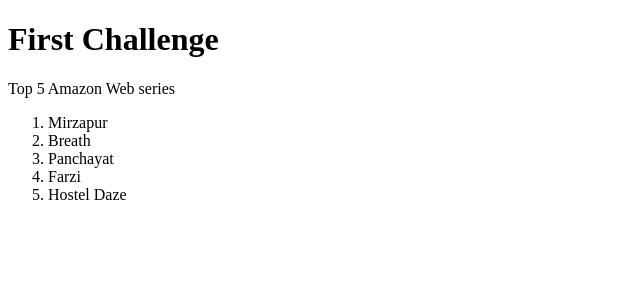
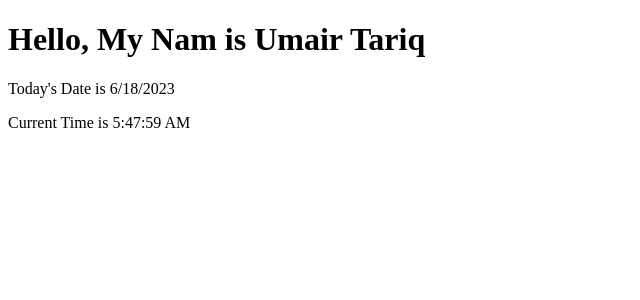
Before and after one commit to umairtariq1021/React-First-Challenge, a React (Create React App) app: page / in a window 1280 px wide. Shown: the top 300 px of the page, without its empty margins (0-640 px from the left). Built offline with nearby package versions, Linux system fonts and the light colour scheme.

Commit message:
second challenge

```diff
--- a/src/index.js
+++ b/src/index.js
@@ -3,18 +3,25 @@
 import ReactDOM from 'react-dom';
 
 
+const FirstName = "Umair";
+const LastName = "Tariq";
+const date = new Date().toLocaleDateString();
+const currentTime = new Date().toLocaleTimeString();
+
 ReactDOM.render(
   <>
+    <h1>{`Hello, My Nam is ${FirstName} ${LastName} `}</h1>
 
-    <h1>First Challenge</h1>
-    <p>Top 5 Amazon Web series</p>
-    <ol>
+    <p>{`Today's Date is ${date}`}</p>
+    <p>{`Current Time is ${currentTime}`}</p>
+    {/* <p>{`Top ${Numb} ${platForm} Web series`}</p> */}
+    {/* <ol>
       <li>Mirzapur</li>
       <li>Breath</li>
       <li>Panchayat</li>
       <li>Farzi</li>
       <li>Hostel Daze</li>
-    </ol>
+    </ol> */}
     </>
   ,
 
```
